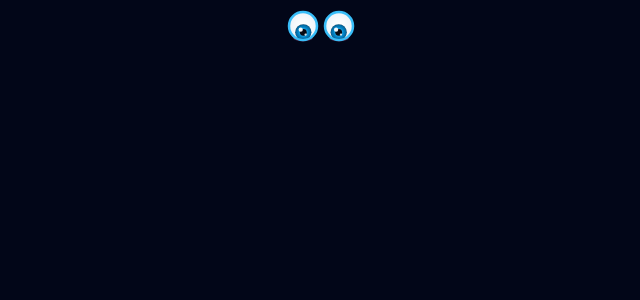
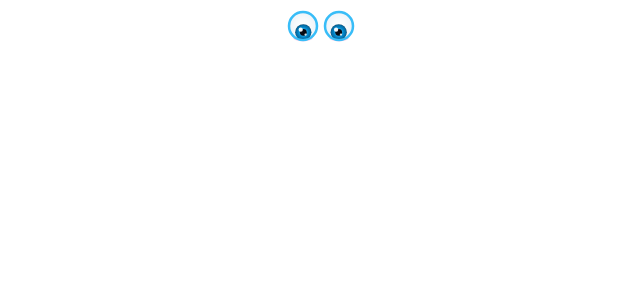
Before and after one commit to ripudamank2/eye_tracking_pain, a React (Vite) app: page / in a window 1280 px wide. Shown: the top 300 px of the page, without its empty margins (319-959 px from the left). Built offline with nearby package versions, Linux system fonts and the light colour scheme.

Commit message:
fix: Remove bg-slate-950 from body in index.css for 100% true desktop transparency

```diff
--- a/src/index.css
+++ b/src/index.css
@@ -1,8 +1,18 @@
 @import "tailwindcss";
+
+html, body, #root {
+  background-color: transparent !important;
+  background: transparent !important;
+  margin: 0;
+  padding: 0;
+  overflow: hidden;
+  width: 100%;
+  height: 100%;
+}
 
 @layer base {
   body {
-    @apply bg-slate-950 text-slate-100 font-sans antialiased selection:bg-cyan-500 selection:text-black overflow-x-hidden min-h-screen;
+    @apply text-slate-100 font-sans antialiased selection:bg-cyan-500 selection:text-black;
   }
 }
 
```
